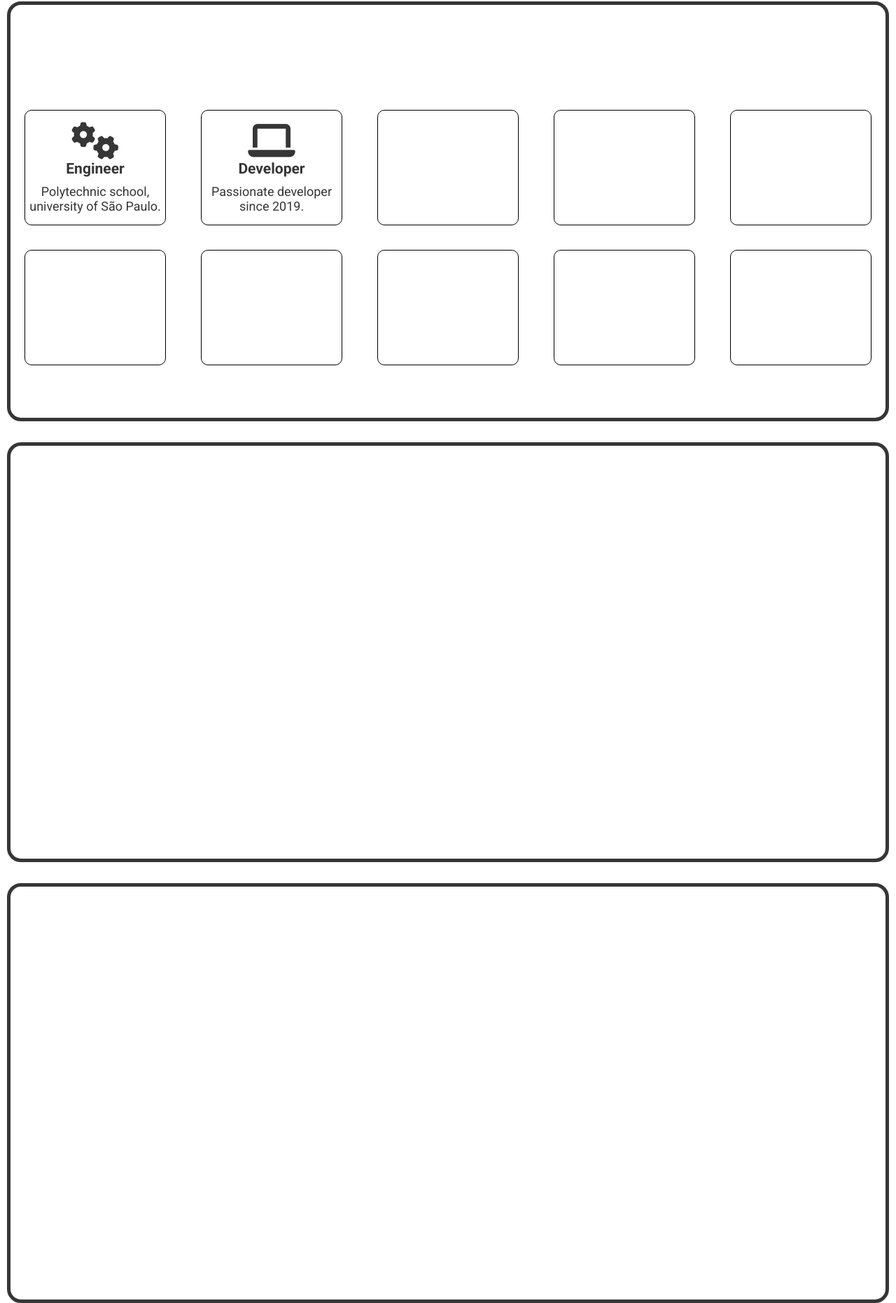
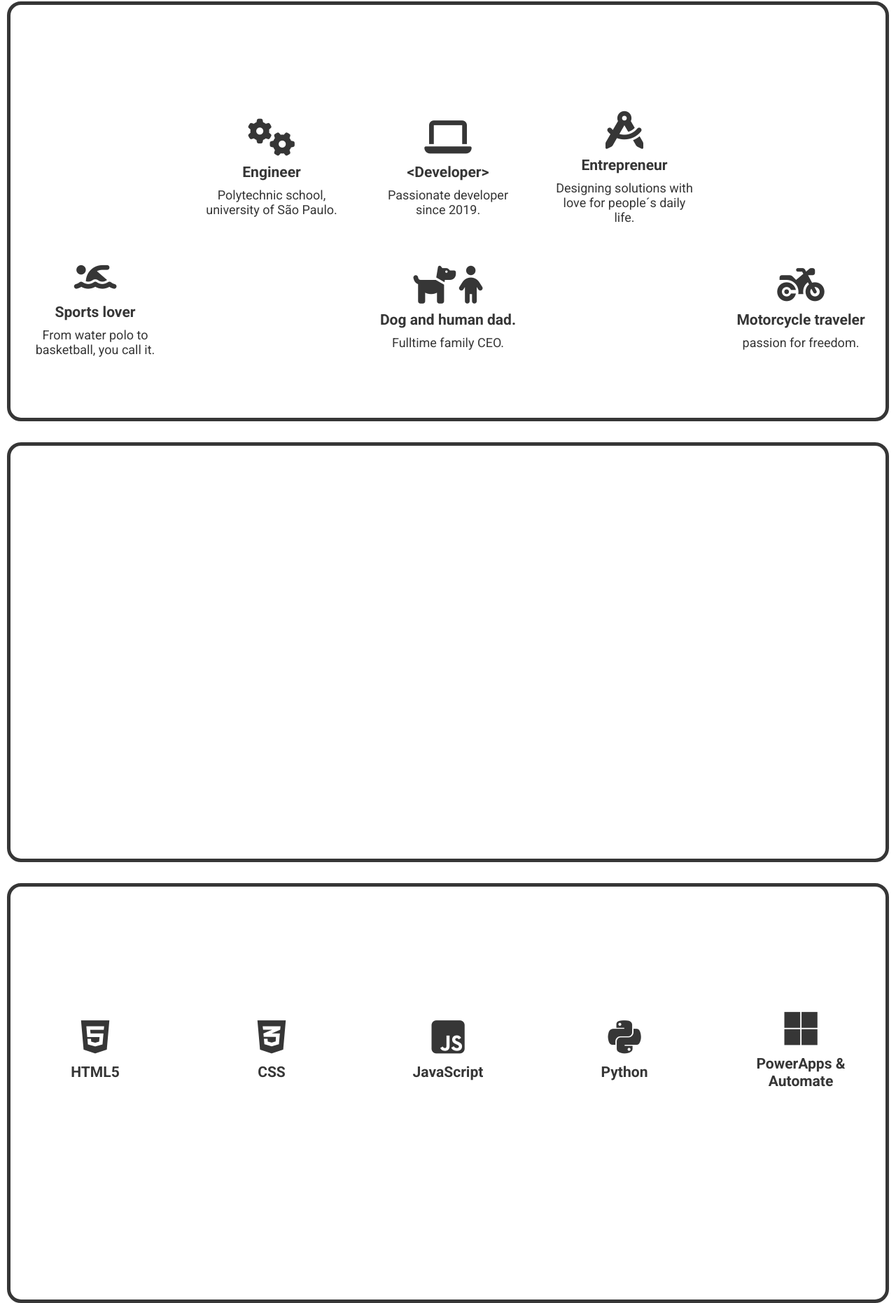
Before and after one commit to brunobernal/brunobernal.github.io, a plain HTML site: page index.html in a window 1280 px wide. Shown: the part 638-2500 px from the top of the page at 70% size. Drawn offline with Linux system fonts and the light colour scheme.

Commit message:
7/12 update

```diff
--- a/index.html
+++ b/index.html
@@ -45,32 +45,110 @@
         </section>
         <section class="about" id="about">
             <div class="card" id="card1">
+            </div>
+            <div class="card" id="card2">
                 <i class="fas fa-cogs fa-3x"></i>
                 <h3>Engineer</h3>
                 <p>Polytechnic school, university of São Paulo.</p>
             </div>
-            <div class="card" id="card2">
+            <div class="card" id="card3">
                 <i class="fas fa-laptop fa-3x"></i>
-                <h3>Developer</h3>
+                <h3>&lt;Developer&gt;</h3>
                 <p>Passionate developer since 2019.</p>
             </div>
-            <div class="card" id="card3"></div>
-            <div class="card" id="card4"></div>
-            <div class="card" id="card5"></div>
-            <div class="card" id="card6"></div>
-            <div class="card" id="card7"></div>
-            <div class="card" id="card8"></div>
-            <div class="card" id="card9"></div>
-            <div class="card" id="card10"></div>
+            <div class="card" id="card4">
+                <i class="fas fa-drafting-compass fa-3x"></i>
+                <h3>Entrepreneur</h3>
+                <p>Designing solutions with love for people´s daily life.</p>
+            </div>
+            <div class="card" id="card5">
+
+            </div>
+            <div class="card" id="card6">
+                <i class="fas fa-swimmer fa-3x"></i>
+                <h3>Sports lover</h3>
+                <p>From water polo to basketball, you call it.</p>
+            </div>
+            <div class="card" id="card7">
+
+            </div>
+            <div class="card" id="card8">
+                <div>
+                    <i class="fas fa-dog fa-3x"></i>
+                    <i class="fas fa-child fa-3x"></i>
+                    </div>
+                    <h3>Dog and human dad.</h3>
+                    <p>Fulltime family CEO.</p>
+            </div>
+            <div class="card" id="card9">
+
+            </div>
+            <div class="card" id="card10">
+                <i class="fas fa-motorcycle fa-3x"></i>
+                <h3>Motorcycle traveler</h3>
+                <p>passion for freedom.</p>
+            </div>
         </section>
         <section class="experience" id="experience">
 
         </section>
         <section class="skills" id="skills">
+            <div class="card" id="skill1">
+                <i class="fab fa-html5 fa-3x"></i>
+                <h3>HTML5</h3>
+            </div>
+            <div class="card" id="skill2">
+                <i class="fab fa-css3-alt fa-3x"></i>
+                <h3>CSS</h3>
+            </div>
+            <div class="card" id="skill3">
+                <i class="fab fa-js-square fa-3x"></i>
+                <h3>JavaScript</h3>
+            </div>
+            <div class="card" id="skill4">
+                <i class="fab fa-python fa-3x"></i>
+                <h3>Python</h3>
+            </div>
+            <div class="card" id="skill5">
+                <i class="fab fa-microsoft fa-3x"></i>
+                <h3>PowerApps & Automate</h3>
+            </div>
+            <div class="card" id="skill6">
 
+            </div>
+            <div class="card" id="skill7">
+
+            </div>
+            <div class="card" id="skill8">
+
+            </div>
+            <div class="card" id="skill9">
+
+            </div>
+            <div class="card" id="skill10">
+
+            </div>
         </section>
         <section class="contact" id="contact">
+            <div class="personalContact">
+                <h3>Personal contact</h3>
+                <div class="phone">
+                    <p>+55 11 97152-2325</p>
+                    <i class="fab fa-whatsapp fa-2x"></i>
+                </div>
+                <div class="instagramContact">
+                    <p>@brunopbernal</p>
+                    <i class="fab fa-instagram fa-2x"></i>
+                </div>
+                <div class="emailContact">
+                    <p>brunobernal@usp.br</p>
+                    <i class="fab fa-google fa-2x"></i>
 
+                </div>
+
+
+
+            </div>
         </section>
         <footer>
 
--- a/style.css
+++ b/style.css
@@ -216,60 +216,83 @@ section {
     grid-gap: 10px;
 }
 
-.about .card {
-    border: 1px solid black;
+.card {
     border-radius: 10px;
     margin: 0 20px;
     display: flex;
     flex-direction: column;
     text-align: center;
     justify-content: center;
+    transition: all 0.5s;
 }
 
-.about .card > p {
+.card:hover {
+    color: black;
+    font-size: 1.2rem;
+}
+
+.card > p {
     margin-top: 10px;
 }
 
+.card > h3 {
+    margin-top: 10px;
+}
+
+
+
 #card1 {
     grid-area: 3 / 1 / span 7 / span 1;
-    align-items: center;
+
 }
+
 
 #card2 {
     grid-area: 3 / 2 / span 7 / span 1;
     align-items: center;
+
 }
 
 #card3 {
     grid-area: 3 / 3 / span 7 / span 1;
+    align-items: center;
 }
 
 #card4 {
     grid-area: 3 / 4 / span 7 / span 1;
+    align-items: center;
 }
 
 #card5 {
     grid-area: 3 / 5 / span 7 / span 1;
 }
 
+
 #card6 {
     grid-area: 11 / 1 / span 7 / span 1;
+    align-items: center;
 }
 
 #card7 {
     grid-area: 11 / 2 / span 7 / span 1;
+    align-items: center;
 }
+
 
 #card8 {
     grid-area: 11 / 3 / span 7 / span 1;
+    align-items: center;
 }
 
 #card9 {
     grid-area: 11 / 4 / span 7 / span 1;
+
 }
+
 
 #card10 {
     grid-area: 11 / 5 / span 7 / span 1;
+    align-items: center;
 }
 .experience {
     grid-area: 3 / 1 / span 1 / span 12;
@@ -278,10 +301,76 @@ section {
 
 .skills {
     grid-area: 4 / 1 / span 1 / span 12;
+    display: grid;
+    grid-template: repeat(20, 1fr) /  repeat(5, 1fr);
+    grid-gap: 10px;
+
+}
+
+
+
+#skill1 {
+    grid-area: 3 / 1 / span 7 / span 1;
+    align-items: center;
+
+}
+
+
+#skill2 {
+    grid-area: 3 / 2 / span 7 / span 1;
+    align-items: center;
+
+}
+
+#skill3 {
+    grid-area: 3 / 3 / span 7 / span 1;
+    align-items: center;
+}
+
+#skill4 {
+    grid-area: 3 / 4 / span 7 / span 1;
+    align-items: center;
+}
+
+#skill5 {
+    grid-area: 3 / 5 / span 7 / span 1;
+    align-items: center;
+}
+
+
+#skill6 {
+    grid-area: 11 / 1 / span 7 / span 1;
+    align-items: center;
+}
+
+#skill7 {
+    grid-area: 11 / 2 / span 7 / span 1;
+    align-items: center;
+}
+
+
+#skill8 {
+    grid-area: 11 / 3 / span 7 / span 1;
+    align-items: center;
+}
+
+#skill9 {
+    grid-area: 11 / 4 / span 7 / span 1;
+    align-items: center;
+
+}
+
+
+#skill10 {
+    grid-area: 11 / 5 / span 7 / span 1;
+    align-items: center;
 }
 
 .contact {
     grid-area: 5 / 1 / span 1 / span 12;
+    display: grid;
+    grid-template: repeat(30, 1fr) / 1fr 1fr;
+    grid-gap: 20px;
 }
 
 
```
